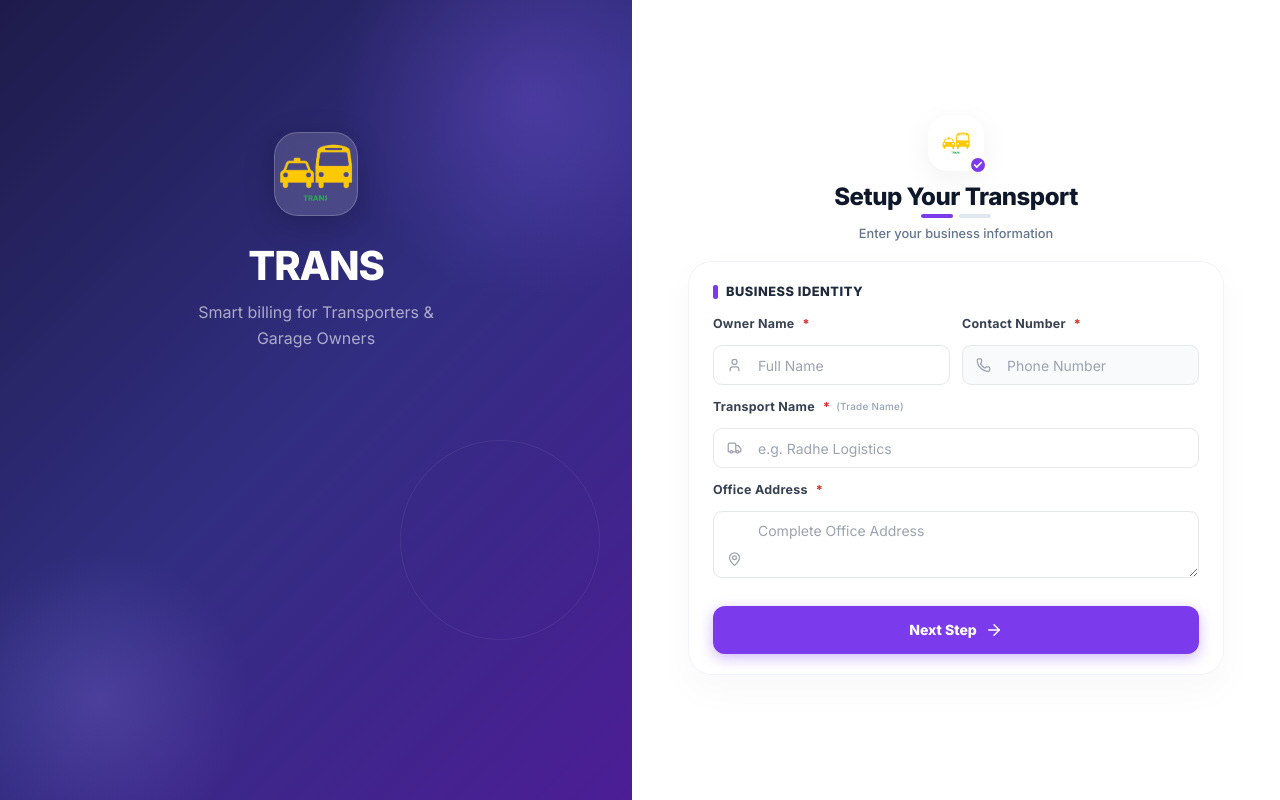
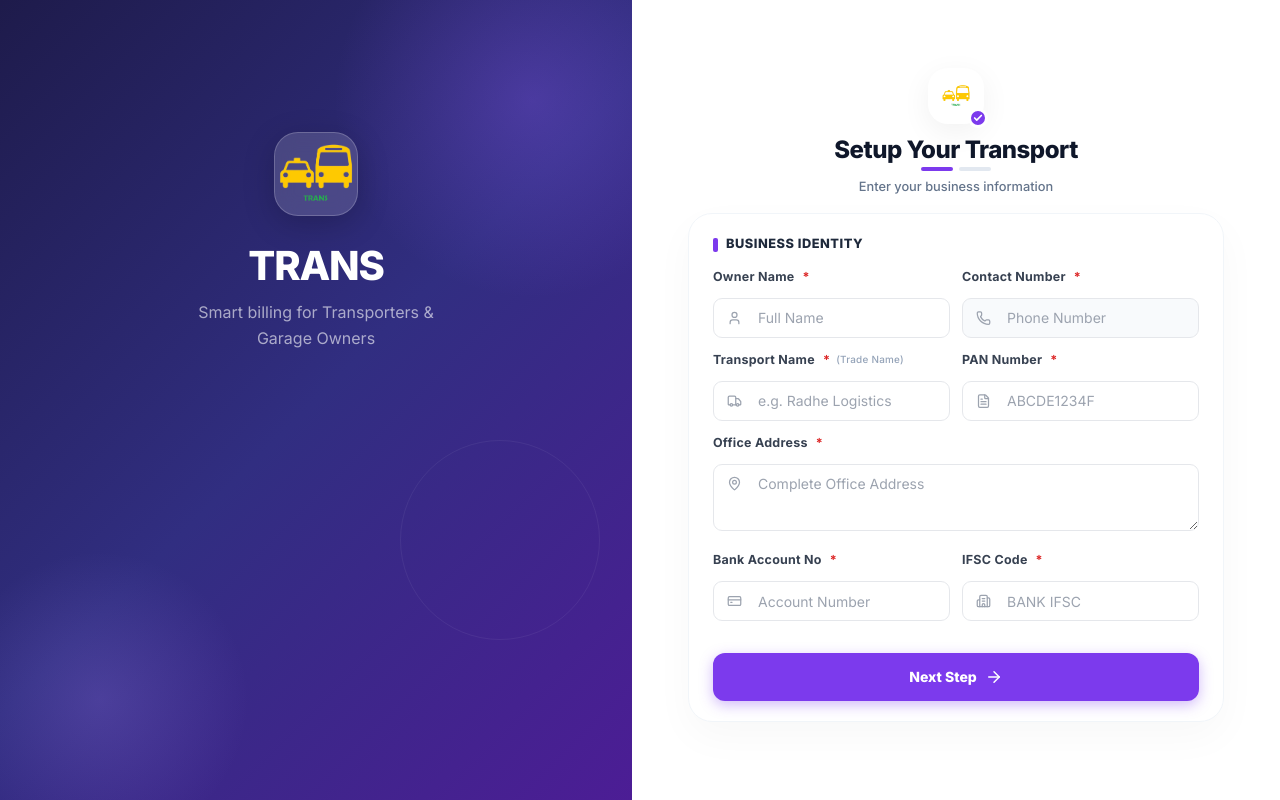
Before and after one commit to hrshiti/trans-billing-software, a React app in the folder frontend/: page /register/transport in a window 1280 px wide. Built offline with nearby package versions, Linux system fonts and the light colour scheme; the HTML template or start-up script is replaced by a standard one.

Commit message:
some changes done

```diff
--- a/frontend/src/pages/auth/AdminLogin.jsx
+++ b/frontend/src/pages/auth/AdminLogin.jsx
@@ -43,16 +43,17 @@ export default function AdminLogin() {
       {/* Branding / Header */}
       <div className="auth-card-header" style={{ textAlign: 'center' }}>
         <div style={{
-          width: 64, height: 64, borderRadius: 16, overflow: 'hidden',
+          width: 72, height: 72, borderRadius: 20, background: 'white',
           display: 'flex', alignItems: 'center', justifyContent: 'center',
-          margin: '0 auto 20px',
-          boxShadow: '0 8px 16px rgba(0,0,0,0.1)'
+          margin: '0 auto 16px',
+          boxShadow: '0 12px 30px rgba(0,0,0,0.08)',
+          padding: 10
         }}>
-          <img src={logo} alt="Logo" style={{ width: '100%', height: '100%', objectFit: 'cover' }} />
+          <img src={logo} alt="Logo" style={{ width: '100%', height: '100%', objectFit: 'contain' }} />
         </div>
-        <h2 className="auth-card-title" style={{ fontSize: '1.5rem', letterSpacing: '-0.02em' }}>Admin Portal</h2>
-        <p className="auth-card-subtitle">
-          Authorized personnel only. Please enter your secure administrative credentials to access the console.
+        <h2 className="auth-card-title" style={{ fontSize: '1.75rem', fontWeight: 900, color: '#1E1B4B', letterSpacing: '-0.04em', marginBottom: 8 }}>Admin Portal</h2>
+        <p className="auth-card-subtitle" style={{ fontSize: '0.875rem', color: '#6B7280', maxWidth: '340px', margin: '0 auto 32px', lineHeight: 1.5 }}>
+          Authorized personnel only. Enter your secure administrative credentials to access the console.
         </p>
       </div>
 
@@ -136,38 +137,38 @@ export default function AdminLogin() {
       </form>
 
       {/* Alternative Login */}
-      <div style={{ marginTop: 24, textAlign: 'center', borderTop: '1px solid #F3F4F6', paddingTop: 24 }}>
-        <p style={{ fontSize: '0.875rem', color: '#6B7280', marginBottom: 16 }}>Are you a business owner?</p>
+      <div style={{
+        marginTop: 32, padding: '24px 20px', borderRadius: 20,
+        background: 'linear-gradient(135deg, #F8FAFC 0%, #F1F5F9 100%)',
+        textAlign: 'center', border: '1px solid #E2E8F0'
+      }}>
+        <p style={{ fontSize: '0.8125rem', fontWeight: 600, color: '#64748B', marginBottom: 12, textTransform: 'uppercase', letterSpacing: '0.05em' }}>
+          Are you a business owner?
+        </p>
         <button
           onClick={() => navigate('/login')}
-          className="btn btn-ghost"
           style={{
-            fontWeight: 700, color: '#4F46E5', fontSize: '0.875rem',
-            background: '#F5F3FF', padding: '8px 20px', borderRadius: 10
+            width: '100%', height: 44, borderRadius: 12, background: 'white',
+            border: '1px solid #E2E8F0', color: '#4F46E5', fontSize: '0.875rem',
+            fontWeight: 700, cursor: 'pointer', transition: 'all 0.2s',
+            boxShadow: '0 2px 4px rgba(0,0,0,0.02)'
           }}
+          onMouseOver={(e) => { e.currentTarget.style.borderColor = '#4F46E5'; e.currentTarget.style.background = '#F5F3FF'; }}
+          onMouseOut={(e) => { e.currentTarget.style.borderColor = '#E2E8F0'; e.currentTarget.style.background = 'white'; }}
         >
           User OTP Login
         </button>
       </div>
 
       {/* Security Disclaimer */}
-      <p style={{
-        textAlign: 'center', fontSize: '0.7rem', color: '#9CA3AF',
-        marginTop: 32, lineHeight: 1.5, padding: '0 20px'
-      }}>
-        All administrative actions are logged and strictly monitored. Unauthorized access attempts will be permanently blocked.
-      </p>
-
-      {/* Demo Credentials Hint */}
-      <div style={{
-        marginTop: 20, padding: '12px', borderRadius: 12,
-        background: '#F8FAFC', border: '1px solid #E2E8F0'
-      }}>
-        <div style={{ fontSize: '0.7rem', fontWeight: 800, color: '#64748B', textTransform: 'uppercase', marginBottom: 6 }}>Demo Admin Access</div>
-        <div style={{ fontSize: '0.75rem', color: '#1E293B' }}>
-          Email: <code style={{ fontWeight: 700 }}>admin@billpro.com</code><br/>
-          Pass: <code style={{ fontWeight: 700 }}>admin123</code>
+      <div style={{ marginTop: 28, textAlign: 'center' }}>
+        <div style={{ display: 'flex', alignItems: 'center', justifyContent: 'center', gap: 6, color: '#9CA3AF', marginBottom: 8 }}>
+           <ShieldCheck size={12} />
+           <span style={{ fontSize: '0.65rem', fontWeight: 700, textTransform: 'uppercase', letterSpacing: '0.08em' }}>Secure Environment</span>
         </div>
+        <p style={{ fontSize: '0.7rem', color: '#9CA3AF', lineHeight: 1.5, padding: '0 20px', margin: 0 }}>
+          All administrative actions are logged and strictly monitored. Unauthorized access attempts will be permanently blocked.
+        </p>
       </div>
 
       <style>{`
--- a/frontend/src/pages/auth/GarageRegistration.jsx
+++ b/frontend/src/pages/auth/GarageRegistration.jsx
@@ -64,16 +64,20 @@ export default function GarageRegistration() {
   const [step, setStep] = useState(1)
 
   const { register, handleSubmit, formState: { errors }, trigger } = useForm({
+    mode: 'onChange',
     defaultValues: {
       name: user?.name || '',
       businessName: '',
       phone: user?.phone || '',
       address: '',
+      panNo: '',
+      bankAccNo: '',
+      bankIfsc: '',
     }
   })
 
   const handleNext = async () => {
-    const isValid = await trigger(['name', 'businessName', 'address']);
+    const isValid = await trigger(['name', 'businessName', 'address', 'panNo', 'bankAccNo', 'bankIfsc']);
     if (isValid) setStep(2);
   }
 
@@ -137,6 +141,7 @@ export default function GarageRegistration() {
                 </Field>
               </div>
 
+              <div style={{ display: 'grid', gridTemplateColumns: '1fr 1fr', gap: 12 }}>
                 <Field label="Garage Name" error={errors.businessName} required sublabel="Trade Name">
                   <div className="input-group">
                     <span className="input-prefix"><Wrench size={15} /></span>
@@ -144,12 +149,57 @@ export default function GarageRegistration() {
                   </div>
                 </Field>
 
+                <Field label="PAN Number" error={errors.panNo} required>
+                  <div className="input-group">
+                    <span className="input-prefix"><FileText size={15} /></span>
+                    <input {...register('panNo', {
+                      required: 'PAN is required',
+                      pattern: { value: /^[A-Z]{5}[0-9]{4}[A-Z]{1}$/i, message: 'Invalid PAN format (ABCDE1234F)' }
+                    })}
+                    onInput={(e) => {
+                      e.target.value = e.target.value.toUpperCase().replace(/[^A-Z0-9]/g, '').slice(0, 10);
+                    }}
+                    placeholder="ABCDE1234F" className="form-input" style={{ borderRadius: 9, height: 40, fontSize: '0.875rem', textTransform: 'uppercase' }} />
+                  </div>
+                </Field>
+              </div>
+
               <Field label="Workshop Address" error={errors.address} required>
-                <div className="input-group" style={{ alignItems: 'flex-start' }}>
-                  <span className="input-prefix" style={{ marginTop: 10 }}><MapPin size={15} /></span>
+                <div className="input-group">
+                  <span className="input-prefix" style={{ top: 12, transform: 'none' }}><MapPin size={15} /></span>
                   <textarea {...register('address', { required: 'Address is required' })} placeholder="Complete Workshop Address" className="form-input" style={{ minHeight: 60, paddingTop: 8, borderRadius: 9, fontSize: '0.875rem' }} />
                 </div>
               </Field>
+
+              <div style={{ display: 'grid', gridTemplateColumns: '1fr 1fr', gap: 12 }}>
+                <Field label="Bank Account No" error={errors.bankAccNo} required>
+                  <div className="input-group">
+                    <span className="input-prefix"><CreditCard size={15} /></span>
+                    <input {...register('bankAccNo', {
+                      required: 'Account no is required',
+                      pattern: { value: /^[0-9]{9,18}$/, message: 'Invalid Account Number (9-18 digits)' }
+                    })}
+                    onInput={(e) => {
+                      e.target.value = e.target.value.replace(/[^0-9]/g, '').slice(0, 18);
+                    }}
+                    placeholder="Account Number" className="form-input" style={{ borderRadius: 9, height: 40, fontSize: '0.875rem' }} />
+                  </div>
+                </Field>
+
+                <Field label="IFSC Code" error={errors.bankIfsc} required>
+                  <div className="input-group">
+                    <span className="input-prefix"><Building2 size={15} /></span>
+                    <input {...register('bankIfsc', {
+                      required: 'IFSC is required',
+                      pattern: { value: /^[A-Z]{4}0[A-Z0-9]{6}$/i, message: 'Invalid IFSC (e.g. SBIN0123456)' }
+                    })}
+                    onInput={(e) => {
+                      e.target.value = e.target.value.toUpperCase().replace(/[^A-Z0-9]/g, '').slice(0, 11);
+                    }}
+                    placeholder="Bank IFSC" className="form-input" style={{ borderRadius: 9, height: 40, fontSize: '0.875rem', textTransform: 'uppercase' }} />
+                  </div>
+                </Field>
+              </div>
             </div>
 
             <button type="button" onClick={handleNext} className="btn btn-primary btn-lg btn-full" style={{ borderRadius: 12, height: 48, fontSize: '0.875rem', fontWeight: 800 }}>
@@ -173,7 +223,6 @@ export default function GarageRegistration() {
                 <DocUploadField label="Address Proof" icon={MapPin} register={register} name="docAddress" required />
                 <DocUploadField label="Passport Photo" icon={Image} register={register} name="docPhoto" required />
                 <DocUploadField label="GST Certificate" icon={Building2} register={register} name="docGst" required />
-                <DocUploadField label="Bank Details" icon={CreditCard} register={register} name="docBank" required />
               </div>
 
               <div style={{ marginTop: 10, padding: '6px 10px', background: 'rgba(124, 58, 237, 0.05)', borderRadius: 9, display: 'flex', gap: 6, alignItems: 'flex-start' }}>
--- a/frontend/src/pages/auth/TransportRegistration.jsx
+++ b/frontend/src/pages/auth/TransportRegistration.jsx
@@ -1,7 +1,7 @@
 import { useState } from 'react'
 import { useNavigate } from 'react-router-dom'
 import { useForm } from 'react-hook-form'
-import { Truck, User, MapPin, Phone, Loader2, CheckCircle2, ArrowRight, FileText, Image, Files, CreditCard, Shield, Info, Check } from 'lucide-react'
+import { Truck, User, MapPin, Phone, Loader2, CheckCircle2, ArrowRight, FileText, Image, Files, CreditCard, Shield, Info, Check, Building2 } from 'lucide-react'
 import { useAuth } from '../../context/AuthContext'
 import logo from '../../assets/trans-logo.png'
 
@@ -64,16 +64,20 @@ export default function TransportRegistration() {
   const [step, setStep] = useState(1)
 
   const { register, handleSubmit, formState: { errors }, trigger } = useForm({
+    mode: 'onChange',
     defaultValues: {
       name: user?.name || '',
       businessName: '',
       phone: user?.phone || '',
       address: '',
+      panNo: '',
+      bankAccNo: '',
+      bankIfsc: '',
     }
   })
 
   const handleNext = async () => {
-    const isValid = await trigger(['name', 'businessName', 'address']);
+    const isValid = await trigger(['name', 'businessName', 'address', 'panNo', 'bankAccNo', 'bankIfsc']);
     if (isValid) setStep(2);
   }
 
@@ -137,6 +141,7 @@ export default function TransportRegistration() {
                 </Field>
               </div>
 
+              <div style={{ display: 'grid', gridTemplateColumns: '1fr 1fr', gap: 12 }}>
                 <Field label="Transport Name" error={errors.businessName} required sublabel="Trade Name">
                   <div className="input-group">
                     <span className="input-prefix"><Truck size={15} /></span>
@@ -144,12 +149,57 @@ export default function TransportRegistration() {
                   </div>
                 </Field>
 
+                <Field label="PAN Number" error={errors.panNo} required>
+                  <div className="input-group">
+                    <span className="input-prefix"><FileText size={15} /></span>
+                    <input {...register('panNo', {
+                      required: 'PAN is required',
+                      pattern: { value: /^[A-Z]{5}[0-9]{4}[A-Z]{1}$/i, message: 'Invalid PAN format (ABCDE1234F)' }
+                    })}
+                    onInput={(e) => {
+                      e.target.value = e.target.value.toUpperCase().replace(/[^A-Z0-9]/g, '').slice(0, 10);
+                    }}
+                    placeholder="ABCDE1234F" className="form-input" style={{ borderRadius: 9, height: 40, fontSize: '0.875rem', textTransform: 'uppercase' }} />
+                  </div>
+                </Field>
+              </div>
+
               <Field label="Office Address" error={errors.address} required>
-                <div className="input-group" style={{ alignItems: 'flex-start' }}>
-                  <span className="input-prefix" style={{ marginTop: 10 }}><MapPin size={15} /></span>
+                <div className="input-group">
+                  <span className="input-prefix" style={{ top: 12, transform: 'none' }}><MapPin size={15} /></span>
                   <textarea {...register('address', { required: 'Address is required' })} placeholder="Complete Office Address" className="form-input" style={{ minHeight: 60, paddingTop: 8, borderRadius: 9, fontSize: '0.875rem' }} />
                 </div>
               </Field>
+
+              <div style={{ display: 'grid', gridTemplateColumns: '1fr 1fr', gap: 12 }}>
+                <Field label="Bank Account No" error={errors.bankAccNo} required>
+                  <div className="input-group">
+                    <span className="input-prefix"><CreditCard size={15} /></span>
+                    <input {...register('bankAccNo', {
+                      required: 'Account no is required',
+                      pattern: { value: /^[0-9]{9,18}$/, message: 'Invalid Account Number (9-18 digits)' }
+                    })}
+                    onInput={(e) => {
+                      e.target.value = e.target.value.replace(/[^0-9]/g, '').slice(0, 18);
+                    }}
+                    placeholder="Account Number" className="form-input" style={{ borderRadius: 9, height: 40, fontSize: '0.875rem' }} />
+                  </div>
+                </Field>
+
+                <Field label="IFSC Code" error={errors.bankIfsc} required>
+                  <div className="input-group">
+                    <span className="input-prefix"><Building2 size={15} /></span>
+                    <input {...register('bankIfsc', {
+                      required: 'IFSC is required',
+                      pattern: { value: /^[A-Z]{4}0[A-Z0-9]{6}$/i, message: 'Invalid IFSC (e.g. SBIN0123456)' }
+                    })}
+                    onInput={(e) => {
+                      e.target.value = e.target.value.toUpperCase().replace(/[^A-Z0-9]/g, '').slice(0, 11);
+                    }}
+                    placeholder="Bank IFSC" className="form-input" style={{ borderRadius: 9, height: 40, fontSize: '0.875rem', textTransform: 'uppercase' }} />
+                  </div>
+                </Field>
+              </div>
             </div>
 
             <button type="button" onClick={handleNext} className="btn btn-primary btn-lg btn-full" style={{ borderRadius: 12, height: 48, fontSize: '0.875rem', fontWeight: 800 }}>
@@ -173,7 +223,6 @@ export default function TransportRegistration() {
                 <DocUploadField label="Passport Photo" icon={Image} register={register} name="docPhoto" required />
                 <DocUploadField label="Vehicle RC" icon={Truck} register={register} name="docRc" required />
                 <DocUploadField label="Vehicle Insurance" icon={Shield} register={register} name="docInsurance" required />
-                <DocUploadField label="Bank Details" icon={CreditCard} register={register} name="docBank" required />
               </div>
 
               <div style={{ marginTop: 10, padding: '6px 10px', background: 'rgba(124, 58, 237, 0.05)', borderRadius: 9, display: 'flex', gap: 6, alignItems: 'flex-start' }}>
```
Lines whose indentation alone changed are shown as unchanged.
